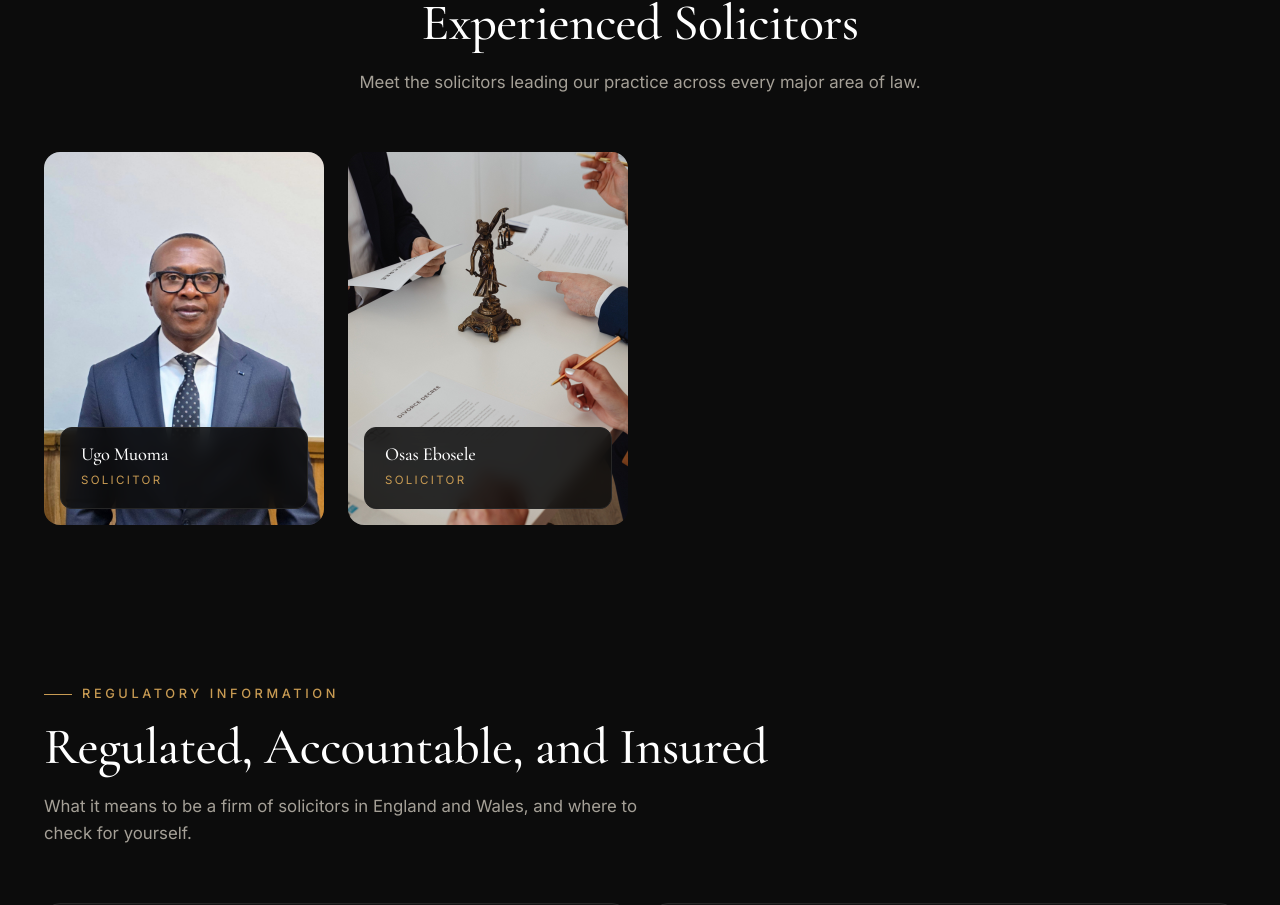
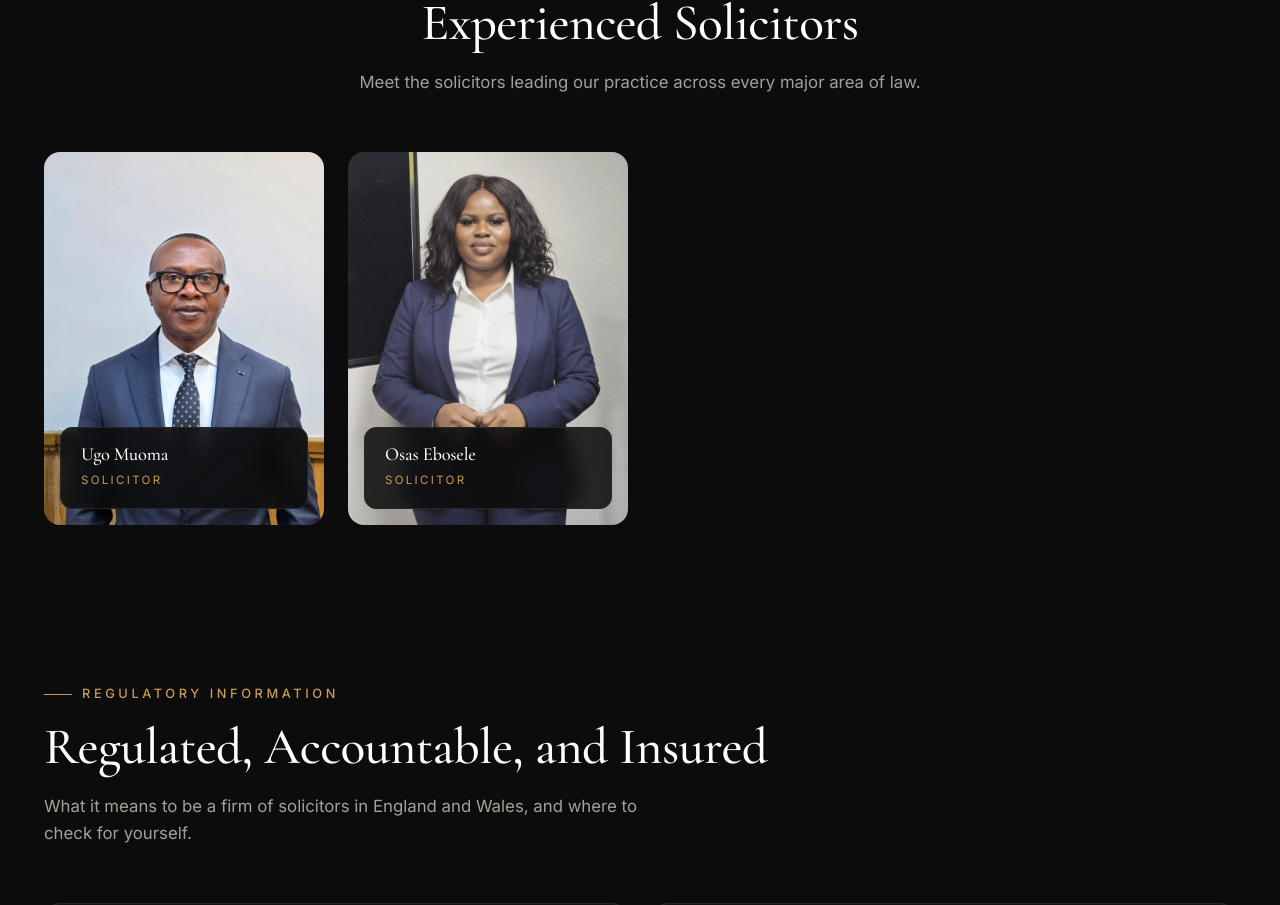
Before and after one commit to ayusholi/apostro, a Next.js app in the folder frontend/: page /about in a window 1280 px wide. Shown: the part 3158-4063 px from the top of the page. Built offline with nearby package versions, Linux system fonts and the light colour scheme.

Commit message:
updated image for osas

```diff
--- a/frontend/src/data/team/solicitors.ts
+++ b/frontend/src/data/team/solicitors.ts
@@ -29,7 +29,7 @@ He brings strong advocacy and drafting skills, alongside a keen focus on busines
     slug: "osas-ebosele",
     name: "Osas Ebosele",
     role: "Solicitor",
-    image: "/images/osasebosele.jpg",
+    image: "/images/osasebosele.jpeg",
     bio: `I am a Solicitor of England and Wales, and since qualifying in 2022 I have focused my practice on Family Law and Private Client matters. My work centres on guiding clients through sensitive and often emotional situations with clarity, empathy, and practical legal support.
 
 My approach is always client‑focused, ensuring that the service I provide is tailored to each person’s unique needs and firmly aligned with their best interests.
```
Also changed, not shown: frontend/public/images/osasebosele.jpeg (added), frontend/public/images/osasebosele.jpg (deleted).
